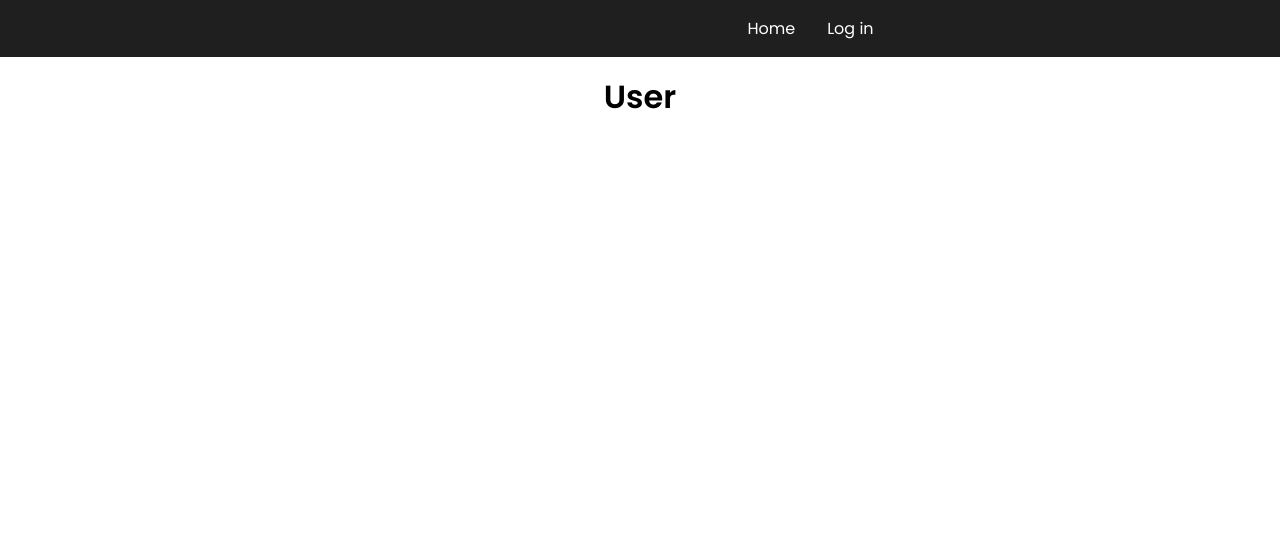
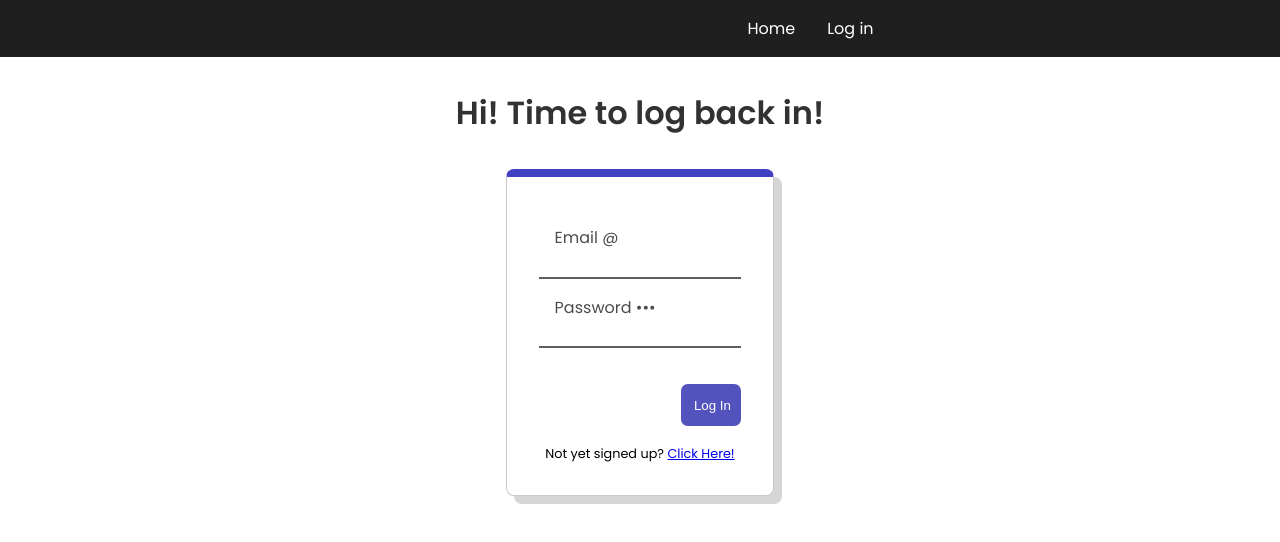
Before and after one commit to aguilanbon/react-firebase-blog, a React (Create React App) app: page /user/login in a window 1280 px wide. Shown: the top 542 px of the page. Built offline with nearby package versions, Linux system fonts and the light colour scheme.

Commit message:
added login form

```diff
--- a/src/App.css
+++ b/src/App.css
@@ -39,7 +39,7 @@ font-family: 'Ubuntu', sans-serif; */
 
 .nav ul li a:hover {
   border-bottom: 1px solid white;
-  opacity: .7;
+  opacity: .8;
 }
 
 /* Home */
@@ -58,16 +58,18 @@ font-family: 'Ubuntu', sans-serif; */
 .blog-card {
   width: 70%;
   margin-top: 2em;
+  height: 25em;
 }
 
 .card-container {
   display: flex;
   flex-direction: column;
   width: 60%;
-  height: 25em;
+  height: auto;
   margin: 0 auto;
   border-radius: .5em;
   border: 1px solid rgba(77, 77, 77, .3);
+  padding-bottom: 1em;
 }
 
 .card-container:hover {
@@ -108,7 +110,6 @@ font-family: 'Ubuntu', sans-serif; */
   margin-top: 2em;
 }
 
-
 /* User Form */
 
 .user-form {
@@ -118,5 +119,71 @@ font-family: 'Ubuntu', sans-serif; */
   justify-content: center;
   margin: 0 auto;
   width: 60%;
+  margin-top: 2em;
+}
+
+.form-container {
+  display: flex;
+  padding: 2em;
+  width: 35%;
+  border: 1px solid rgba(77, 77, 77, .3);
+  border-radius: .5em;
+  margin-top: 2em;
+  border-top: .5em solid rgb(64, 64, 194);
+  box-shadow: .5em .5em rgba(117, 117, 117, .3);
+}
+
+.form-container form {
+  display: flex;
+  flex-direction: column;
+  width: 100%;
+}
+
+.form-group {
   margin-top: 1em;
+  width: 100%;
+  display: flex;
+  flex-direction: column;
 }
+
+.form-group label {
+  padding-left: 1em;
+  opacity: .7;
+}
+
+.form-group .inputBox {
+  height: 2em;
+  padding: 1em;
+  text-align: center;
+  border: none;
+  border-bottom: 2px solid rgb(95, 94, 94);
+}
+
+.form-group .inputBox:focus {
+  outline: none;
+  border-color: rgb(54, 54, 238);
+}
+
+.form-group input[type="submit"] {
+  margin-left: auto;
+  padding: 1em;
+  cursor: pointer;
+  margin-top: 1.5em;
+  border: none;
+  width: 30%;
+  background-color: rgb(83, 83, 190);
+  color: white;
+  border-radius: .5em;
+}
+
+.form-group input[type="submit"]:hover {
+  background-color: rgb(53, 53, 209);
+}
+
+.form-footer {
+  display: flex;
+  align-items: center;
+  justify-content: center;
+  margin-top: 1.5em;
+  font-size: .8em;
+}
--- a/src/pages/Home.jsx
+++ b/src/pages/Home.jsx
@@ -4,7 +4,7 @@ import BlogCard from '../components/BlogCard'
 function Home() {
   return (
     <div className='home-container'>
-        <h1 style={{marginTop: '1em'}}>Welcome</h1>
+        <h1 style={{marginTop: '1em', opacity: '.8'}}>Welcome</h1>
         <BlogCard />
     </div>
   )
--- a/src/pages/UserForm.jsx
+++ b/src/pages/UserForm.jsx
@@ -1,9 +1,28 @@
 import React from 'react'
+import { Link } from 'react-router-dom'
 
 function UserForm() {
   return (
     <div className='user-form'>
-        <h1>User</h1>
+        <h1 style={{opacity: '.8'}}>Hi! Time to log back in!</h1>
+        <div className="form-container">
+            <form action="">
+                <div className="form-group">
+                    <label htmlFor="email">Email @</label>
+                    <input type="email" name="email" id="" className='inputBox' />
+                </div>
+                <div className="form-group">
+                    <label htmlFor="password">Password &#8226;&#8226;&#8226; </label>
+                    <input type="password" name="" id="" className='inputBox' />
+                </div>
+                <div className="form-group">
+                    <input type="submit" value="Log In" />
+                </div>
+                <div className="form-footer">
+                    <p>Not yet signed up? <Link to='/user/signup'>Click Here!</Link></p>
+                </div>
+            </form>
+        </div>
     </div>
   )
 }
```
